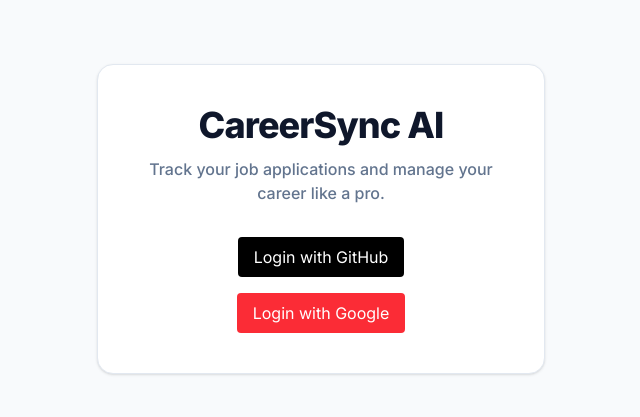
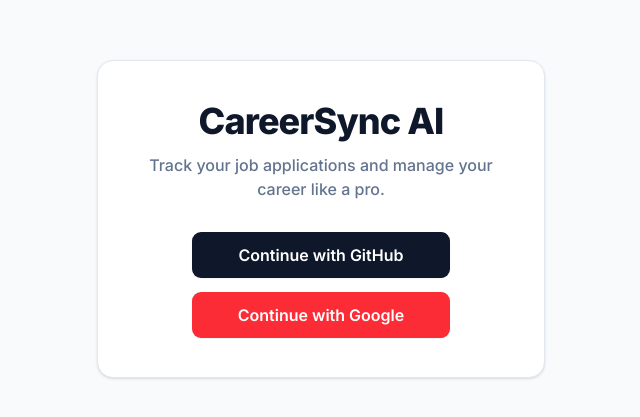
Before and after one commit to qh8773127-star/CareerSyncAi, a Next.js app: page / in a window 1280 px wide. Shown: the part 181-598 px from the top of the page, without its empty margins (319-959 px from the left). Built offline with nearby package versions, Linux system fonts and the light colour scheme; no server answers.

Commit message:
feat: implement loading states for auth buttons

```diff
--- a/src/app/components/SignIn.tsx
+++ b/src/app/components/SignIn.tsx
@@ -1,22 +1,43 @@
+"use client";
+
 import { loginWithGithub, loginWithGoogle } from "../actions/auth-actions";
+import { useFormStatus } from "react-dom";
+
+const AuthButton = ({ label, bgColor }: { label: string; bgColor: string }) => {
+  const { pending } = useFormStatus();
+
+  return (
+    <button
+      type="submit"
+      disabled={pending}
+      className={`w-64 flex justify-center items-center px-6 py-2.5 rounded-lg font-semibold text-white transition-all shadow-sm ${bgColor} disabled:opacity-60 disabled:cursor-not-allowed`}
+    >
+      {pending ? "Authenticating..." : label}
+    </button>
+  );
+};
+
 
 const SignIn = () => {
   return (
-    <div className="flex flex-col gap-4 items-center">
+    <div className="flex flex-col gap-4 items-center w-full">
+
+      {/* GitHub Auth Pipeline */}
       <form action={loginWithGithub}>
-        <button type="submit" className="bg-black text-white px-4 py-2 rounded">
-          Login with GitHub
-        </button>
+        <AuthButton
+          label="Continue with GitHub"
+          bgColor="bg-slate-900 hover:bg-slate-800 ring-1 ring-slate-900"
+        />
       </form>
 
+      {/* Google Auth Pipeline */}
       <form action={loginWithGoogle}>
-        <button
-          type="submit"
-          className="bg-red-500 text-white px-4 py-2 rounded"
-        >
-          Login with Google
-        </button>
+        <AuthButton
+          label="Continue with Google"
+          bgColor="bg-red-500 hover:bg-red-600 ring-1 ring-red-500"
+        />
       </form>
+
     </div>
   );
 };
```
